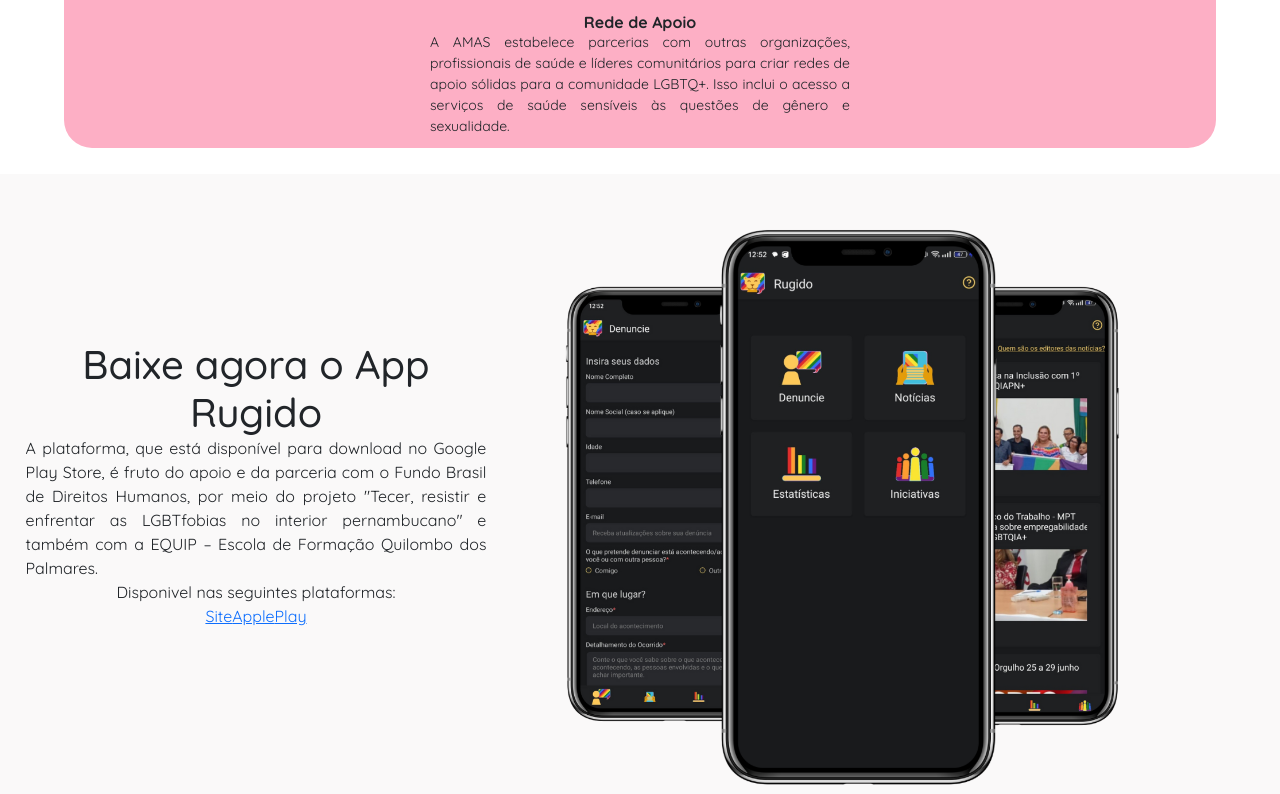
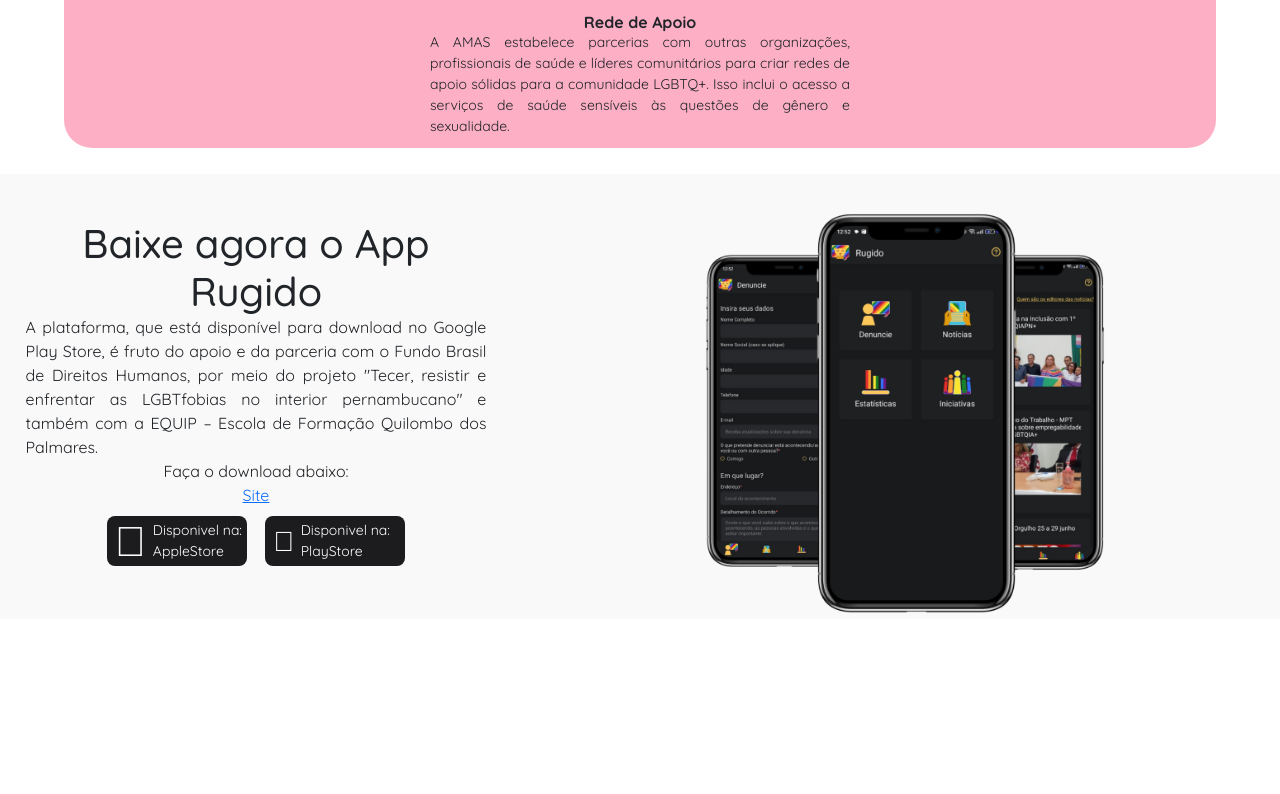
Before and after one commit to professorRicson/ads3_noite5, a Vue app in the folder amas-frontend/: page / in a window 1280 px wide. Shown: the part 3256-4050 px from the top of the page. After the commit the page ends 3875 px from the top, so only its background shows below. Built offline with nearby package versions, Linux system fonts and the light colour scheme.

Commit message:
Melhoras na pagina inicial

```diff
--- a/amas-frontend/index.html
+++ b/amas-frontend/index.html
@@ -5,15 +5,14 @@
     <link rel="icon" type="image/svg+xml" href="/vite.svg" />
     <meta name="viewport" content="width=device-width, initial-scale=1.0" />
     <link href="https://cdn.jsdelivr.net/npm/bootstrap@5.2.3/dist/css/bootstrap.min.css" rel="stylesheet" integrity="sha384-rbsA2VBKQhggwzxH7pPCaAqO46MgnOM80zW1RWuH61DGLwZJEdK2Kadq2F9CUG65" crossorigin="anonymous">
-<script src="https://cdn.jsdelivr.net/npm/bootstrap@5.2.3/dist/js/bootstrap.bundle.min.js" integrity="sha384-kenU1KFdBIe4zVF0s0G1M5b4hcpxyD9F7jL+jjXkk+Q2h455rYXK/7HAuoJl+0I4" crossorigin="anonymous"></script>
-<script src="https://kit.fontawesome.com/5bdc924188.js" crossorigin="anonymous"></script>
-<link rel="preconnect" href="https://fonts.googleapis.com">
-<link rel="preconnect" href="https://fonts.gstatic.com" crossorigin>
-<link href="https://fonts.googleapis.com/css2?family=Quicksand:wght@300..700&family=Rubik+Mono+One&display=swap" rel="stylesheet">
+    <link rel="preconnect" href="https://fonts.googleapis.com">
+    <link rel="preconnect" href="https://fonts.gstatic.com" crossorigin>
+    <link href="https://fonts.googleapis.com/css2?family=Quicksand:wght@300..700&family=Rubik+Mono+One&display=swap" rel="stylesheet">
     <title>Amas LGBT</title>
   </head>
   <body>
     <div id="app"></div>
     <script type="module" src="/src/main.js"></script>
+    <script src="https://kit.fontawesome.com/5bdc924188.js" crossorigin="anonymous"></script>
   </body>
 </html>
--- a/amas-frontend/package.json
+++ b/amas-frontend/package.json
@@ -9,6 +9,9 @@
     "preview": "vite preview"
   },
   "dependencies": {
+    "@fortawesome/fontawesome-svg-core": "^6.5.2",
+    "@fortawesome/free-solid-svg-icons": "^6.5.2",
+    "@fortawesome/vue-fontawesome": "^3.0.8",
     "vue": "^3.4.21"
   },
   "devDependencies": {
--- a/amas-frontend/src/pages/Index.vue
+++ b/amas-frontend/src/pages/Index.vue
@@ -193,17 +193,34 @@
 
             <p>A plataforma, que está disponível para download no Google Play Store, é fruto do apoio e da parceria com o Fundo Brasil de Direitos Humanos, por meio do projeto "Tecer, resistir e enfrentar as LGBTfobias no interior pernambucano" e também com a EQUIP – Escola de Formação  Quilombo dos Palmares.</p>
 
-        <span>Disponivel nas seguintes plataformas:</span>
+        <span>Faça o download abaixo:</span>
+        <a href="" class="button-site">Site</a>
 
             <div class="container-rugido-main-texts-buttons">
 
-              <a href="" class="button-site">Site</a>
+              <div class="download-ios">
+               <div class="download-ios-banner">
+                <i class="fa-brands fa-apple"></i>
+               </div>
+                <div class="download-ios-text">
+                  <span>Disponivel na:</span><br>
+                  <a href="" class="button-applestore">AppleStore</a>
+                </div>
+              </div>
 
-              <a href="" class="button-applestore">Apple</a>
+              <div class="download-ios">
+               <div class="download-ios-banner">
+                <i class="fa-brands fa-android"></i>
+               </div>
+                <div class="download-ios-text">
+                  <span>Disponivel na:</span><br>
+                  <a href="" class="button-applestore">PlayStore</a>
+                </div>
+              </div>
 
-              <a href="" class="button-playstore">Play</a>
+              </div>
 
-            </div>
+
 
 
         </div>
@@ -222,13 +239,57 @@
     </template>
 
     <style scoped>
+    .fa-android{
+      font-size: 28px!important;
+    }
+    .container-rugido-main-texts-buttons{
+      display: flex;
+      flex-direction: row;
+      flex-wrap: wrap;
+      width: 100%;
+      justify-content: center;
+      align-items: center;
+      justify-items: center;
+    }
+
+.download-ios{
+      background-color: #1C1B1E;
+      color: #fff!important;
+      display: flex;
+      flex-direction: row;
+      width: 140px;
+      border-radius: 8px;
+      padding: 4px;
+      margin: 2%;
+    }
+    .download-ios-banner{
+      display: grid;
+      place-items: center center;
+      margin-left: 3%;
+      margin-right: 5%;
+    }
+    .download-ios-text{
+      font-size: 14px;
+    }
+    .download-ios-banner i{
+      font-size: 42px;
+    }
+    .download-ios a{
+      color: #fff!important;
+      text-decoration: none;
+    }
+
+
 .container-rugido-main-imgs{
     width: 60%;
     padding-left: 2%;
+    display: grid;
+    place-items: center center;
 }
 .container-rugido-main-imgs img{
-    width: 620px;
+    width: 60%;
 }
+
     .container-rugido{
       margin-top: 2%;
       background-color: rgba(208, 192, 195, 0.10);
@@ -498,7 +559,13 @@
     display: grid;
     place-items: center center;
 }
+.container-rugido-main-imgs{
 
+  display: none;
+}
+.container-rugido-main-texts{
+  width: 100%;
+}
 .history{
     width: 100%;
 
```
Also changed, not shown: 1 other file (tests, documents, lock files or other folders).
